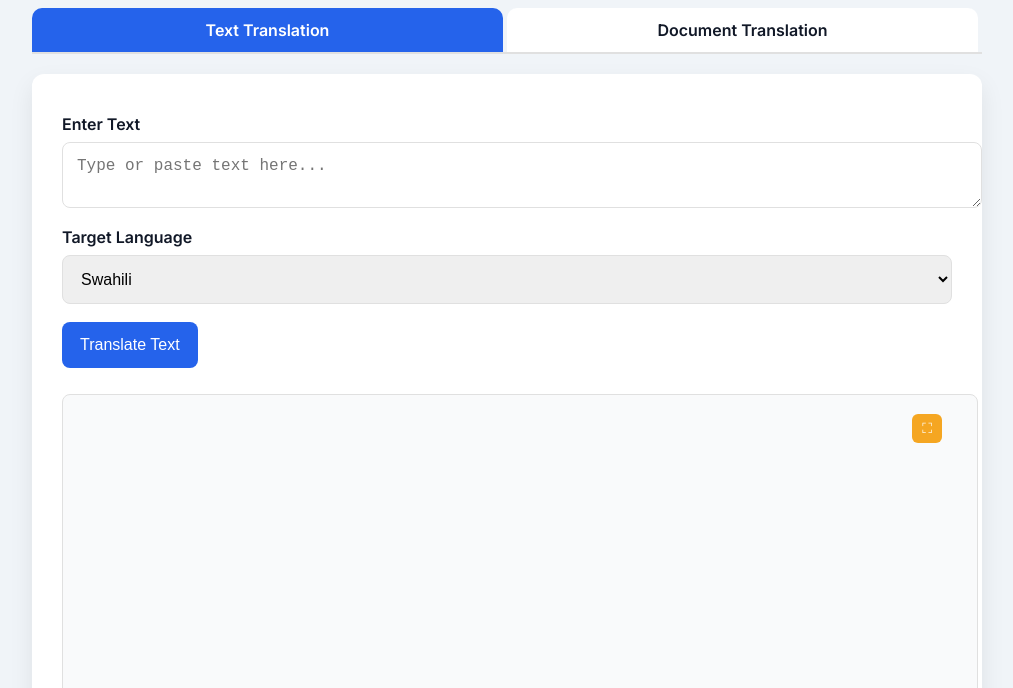
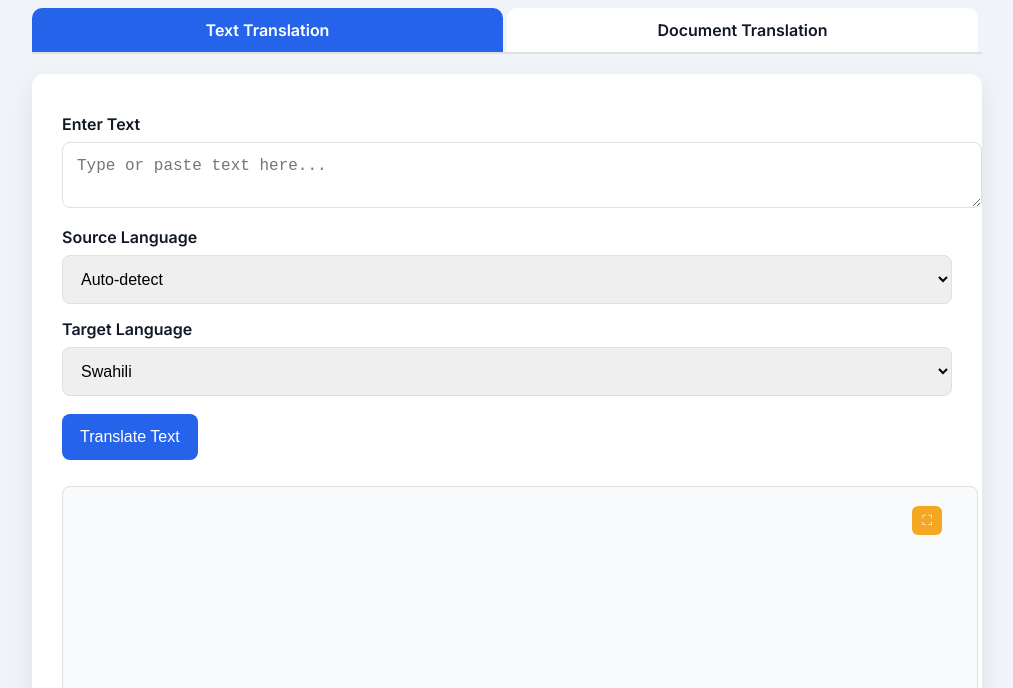
Before and after one commit to St-thomas-Aquinas/Dataset-Translator, a plain HTML site: page index.html in a window 1280 px wide. Shown: the part 112-800 px from the top of the page, without its empty margins (133-1146 px from the left). Drawn offline with nearby package versions, Linux system fonts and the light colour scheme.

Commit message:
Update index.html

```diff
--- a/index.html
+++ b/index.html
@@ -170,6 +170,27 @@
     <label>Enter Text</label>
     <textarea id="inputText" placeholder="Type or paste text here..."></textarea>
 
+    <label>Source Language</label>
+    <select id="sourceLang">
+      <option value="auto">Auto-detect</option>
+      <optgroup label="🇰🇪 Kenyan Languages">
+        <option value="swa_Latn">Swahili</option>
+        <option value="kik_Latn">Kikuyu</option>
+        <option value="luo_Latn">Dholuo</option>
+        <option value="kam_Latn">Kamba</option>
+        <option value="som_Latn">Somali</option>
+      </optgroup>
+      <optgroup label="🌍 Global Languages">
+        <option value="eng_Latn">English</option>
+        <option value="fra_Latn">French</option>
+        <option value="spa_Latn">Spanish</option>
+        <option value="deu_Latn">German</option>
+        <option value="ara_Arab">Arabic</option>
+        <option value="hin_Deva">Hindi</option>
+        <option value="zho_Hans">Chinese</option>
+      </optgroup>
+    </select>
+
     <label>Target Language</label>
     <select id="targetLang">
       <optgroup label="🇰🇪 Kenyan Languages">
@@ -177,8 +198,7 @@
         <option value="kik_Latn">Kikuyu</option>
         <option value="luo_Latn">Dholuo</option>
         <option value="kam_Latn">Kamba</option>
-        <option value="som_Latn">somali</option>
-
+        <option value="som_Latn">Somali</option>
       </optgroup>
       <optgroup label="🌍 Global Languages">
         <option value="eng_Latn">English</option>
```
